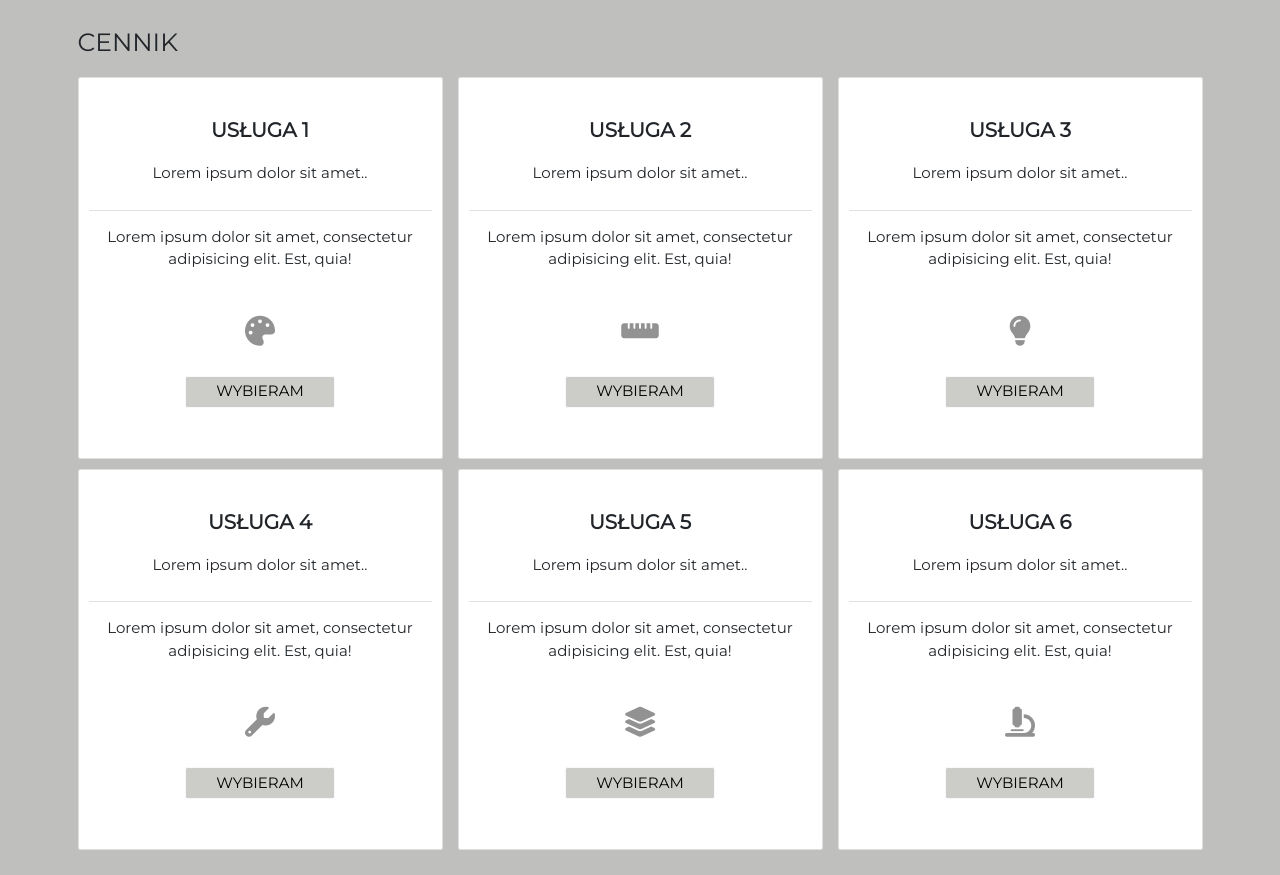
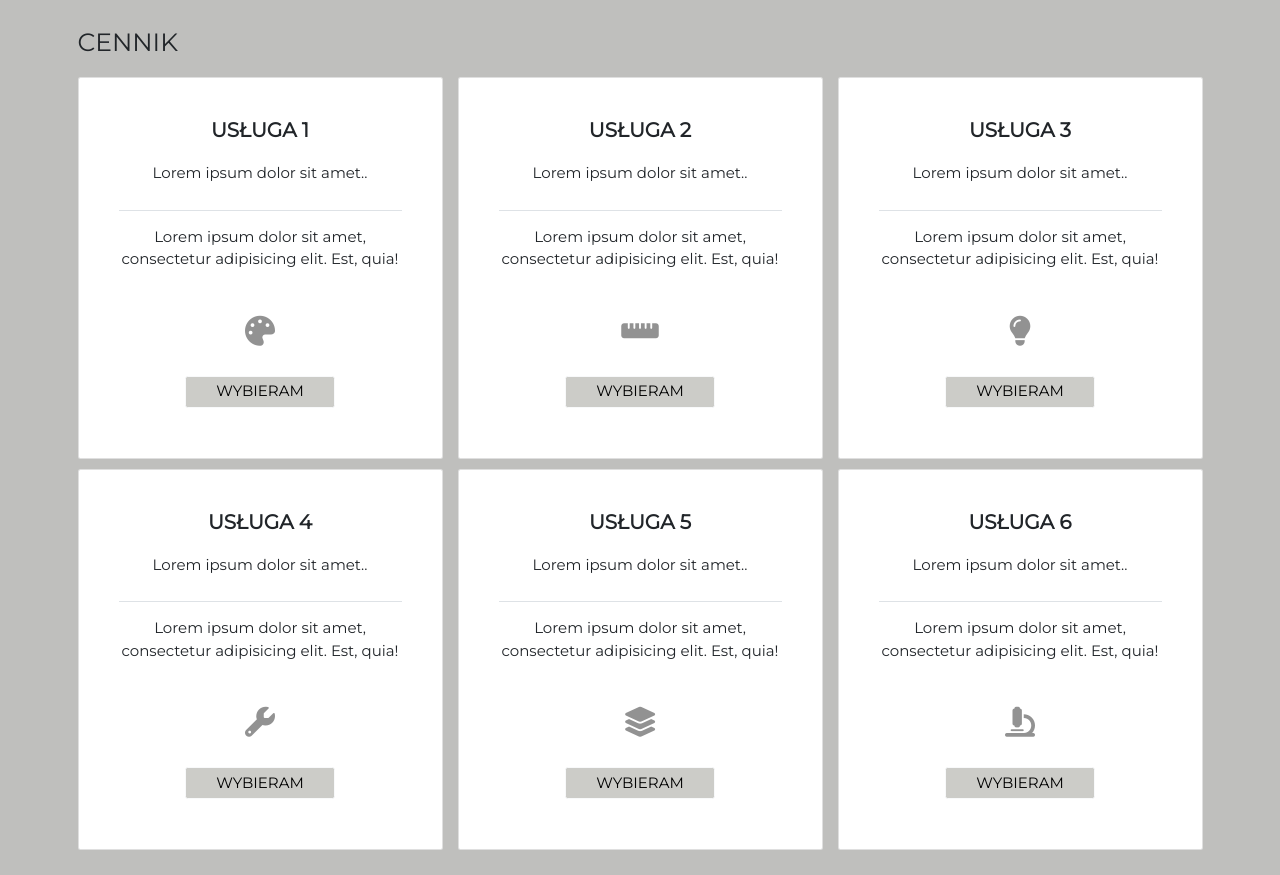
Before and after one commit to EmiliaPrzybylek/LampDesign-website, a plain HTML site: page index.html in a window 1280 px wide. Shown: the part 1883-2758 px from the top of the page. Drawn offline with nearby package versions, Linux system fonts and the light colour scheme.

Commit message:
priec section: cards padding modified

```diff
--- a/index.html
+++ b/index.html
@@ -133,7 +133,7 @@
         <div class="row justify-content-between">
 
           <div class="col-md-6 col-lg-4">
-            <div class="card text-center py-5 mb-3">
+            <div class="card text-center p-5 mb-3">
               <div class="card-body d-flex flex-column justify-content-center">
                 <h2 class="card-title">Usługa 1</h2>
                 <p class="card-text py-4">Lorem ipsum dolor sit amet..</p>
@@ -147,7 +147,7 @@
             </div>
           </div>
           <div class="col-md-6 col-lg-4">
-            <div class="card text-center py-5 mb-3">
+            <div class="card text-center p-5 mb-3">
               <div class="card-body d-flex flex-column justify-content-center">
                 <h2 class="card-title">Usługa 2</h2>
                 <p class="card-text py-4">Lorem ipsum dolor sit amet..</p>
@@ -161,7 +161,7 @@
             </div>
           </div>
           <div class="col-md-6 col-lg-4">
-            <div class="card text-center py-5 mb-3">
+            <div class="card text-center p-5 mb-3">
               <div class="card-body d-flex flex-column justify-content-center">
                 <h2 class="card-title">Usługa 3</h2>
                 <p class="card-text py-4">Lorem ipsum dolor sit amet..</p>
@@ -175,7 +175,7 @@
             </div>
           </div>
           <div class="col-md-6 col-lg-4">
-            <div class="card text-center py-5 mb-3">
+            <div class="card text-center p-5 mb-3">
               <div class="card-body d-flex flex-column justify-content-center">
                 <h2 class="card-title">Usługa 4</h2>
                 <p class="card-text py-4">Lorem ipsum dolor sit amet..</p>
@@ -189,7 +189,7 @@
             </div>
           </div>
           <div class="col-md-6 col-lg-4">
-            <div class="card text-center py-5 mb-3">
+            <div class="card text-center p-5 mb-3">
               <div class="card-body d-flex flex-column justify-content-center">
                 <h2 class="card-title">Usługa 5</h2>
                 <p class="card-text py-4">Lorem ipsum dolor sit amet..</p>
@@ -203,7 +203,7 @@
             </div>
           </div>
           <div class="col-md-6 col-lg-4">
-            <div class="card text-center py-5 mb-3">
+            <div class="card text-center p-5 mb-3">
               <div class="card-body d-flex flex-column justify-content-center">
                 <h2 class="card-title">Usługa 6</h2>
                 <p class="card-text py-4">Lorem ipsum dolor sit amet..</p>
```
